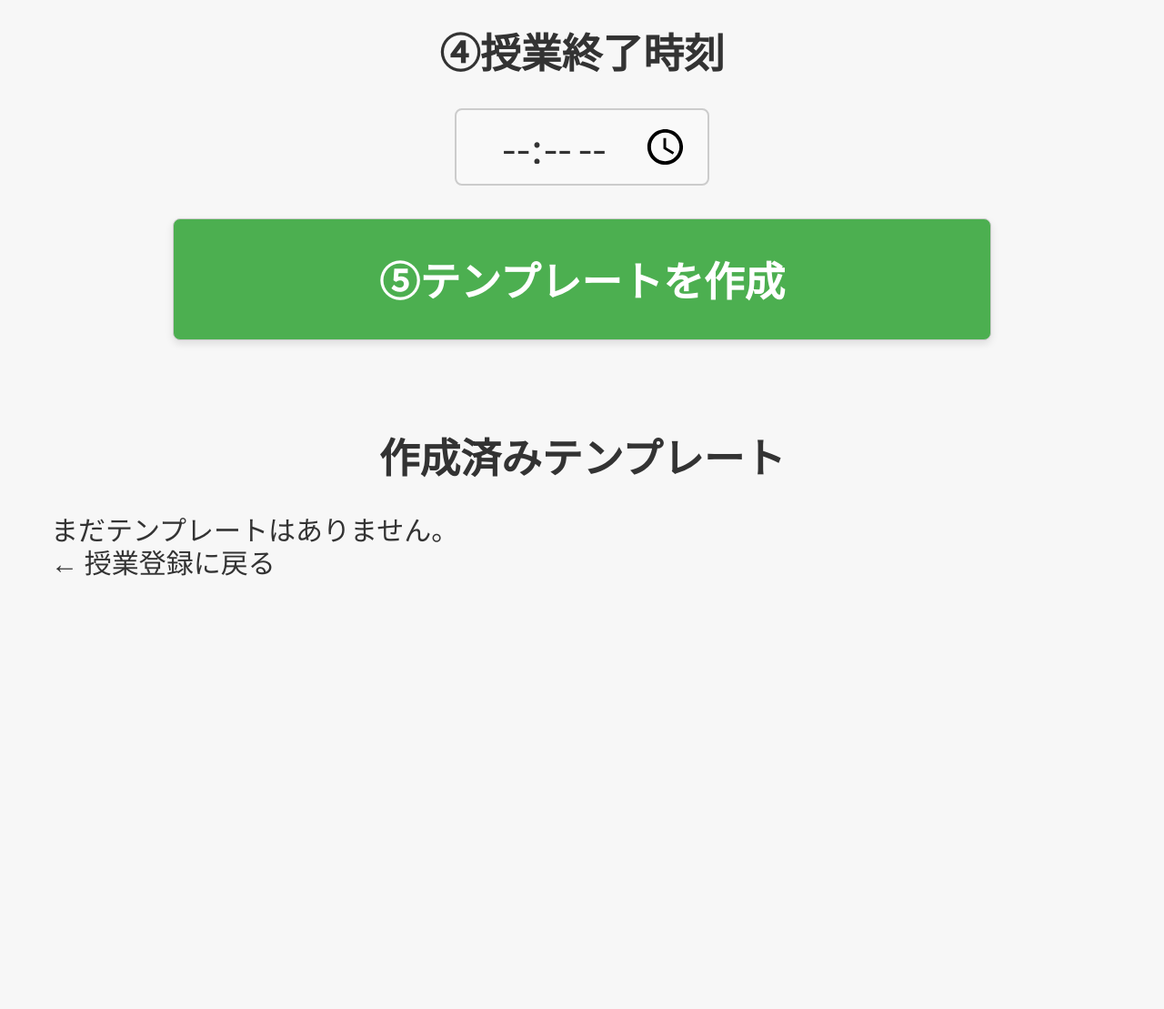
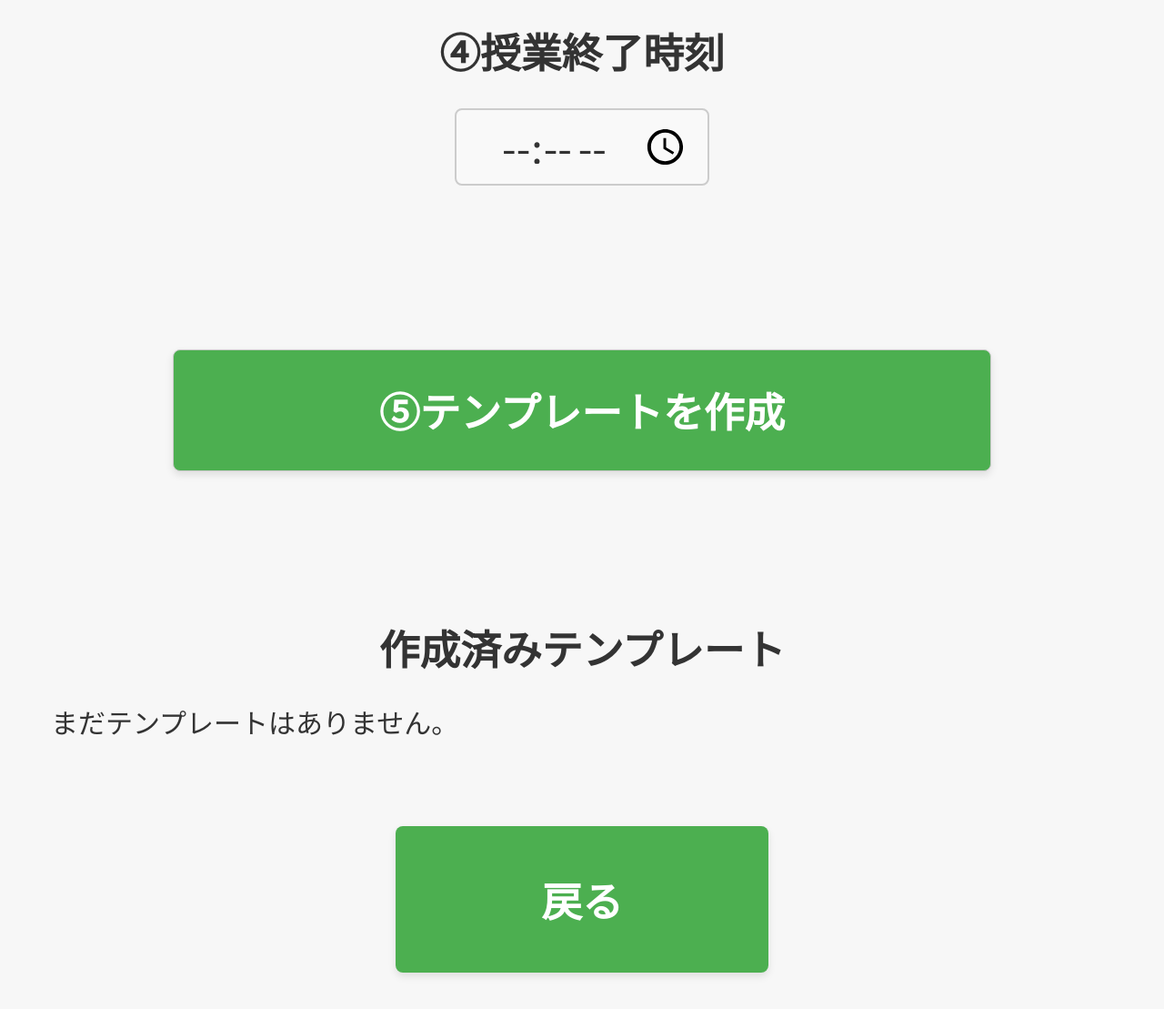
Before and after one commit to masakytkonitiwa/juku_project, a Django app: page /homework/lesson_template/add/ in a window 1280 px wide. Shown: the part 900-2009 px from the top of the page at 91% size. Before the commit the page ends 1533 px from the top, so only its background shows below. Run offline with Django 4.2, Linux system fonts and the light colour scheme; a user stored in the database is signed in; data that the repository does not hold is empty.

Commit message:
css修正

```diff
--- a/homework/static/homework/style.css
+++ b/homework/static/homework/style.css
@@ -82,22 +82,22 @@ button:active {
 .next-button,
 .back-button {
     font-size: 2.0rem;
-    padding: 3rem 2rem;
+    padding: 3rem 10rem;
     border-radius: 8px;
     font-weight: bold;
     font-size: 2.8rem;
+    color: #ffffff;  /* ← 好きな色に変更 */
     background-color: #4CAF50;
     box-shadow: 0 4px 8px rgba(0,0,0,0.1);
 
-    margin-bottom: 4rem
+    margin-top: 4rem;
+    margin-bottom: 6rem;
 }
 
 
 .back-button:hover {
     background-color: #342286;
 }
-
-
 
 
 .next-button:hover {
@@ -383,3 +383,17 @@ img, table {
 .logout-button:hover {
     background-color: #45a049;
 }
+
+.mb-5xl {
+    margin-top: 10rem;
+    margin-bottom: 5rem;
+}
+
+.mt-4xl {
+    margin-top: 10rem;
+    margin-top: 4rem;
+}
+
+.text-center {
+    text-align: center;
+}
--- a/homework/templates/homework/add_lesson_template.html
+++ b/homework/templates/homework/add_lesson_template.html
@@ -61,9 +61,9 @@
 
 
 
-
-
-        <button type="submit" class="next-button" style="margin-top: 20px;">⑤テンプレートを作成</button>
+        <div class="text-center mb-5xl">
+            <button type="submit" class="next-button" style="margin-top: 20px;">⑤テンプレートを作成</button>
+        </div>
     </form>
 
     <h2>作成済みテンプレート</h2>
@@ -88,11 +88,11 @@
         <p>まだテンプレートはありません。</p>
         {% endfor %}
     </div>
-
-
-    <p><a href="{% url 'add_lesson' %}">← 授業登録に戻る</a></p>
-
-
+    <div class="text-center mb-5xl">
+        <a href="{% url 'lesson_wizard_step1' %}" class="back-button">
+          戻る
+        </a>
+    </div>
 
     <script>
         document.querySelectorAll('.subject-button').forEach(button => {
--- a/homework/views.py
+++ b/homework/views.py
@@ -519,7 +519,7 @@ def add_lesson_template_view(request):
             lesson_template = form.save(commit=False)
             lesson_template.user = request.user  # ユーザーをセット
             lesson_template.save()
-            return redirect('add_lesson_template')
+            return redirect('lesson_wizard_step1')
     else:
         form = LessonTemplateForm()
     # 🔽 追加：subject の選択肢を取得してテンプレートに渡す
```
